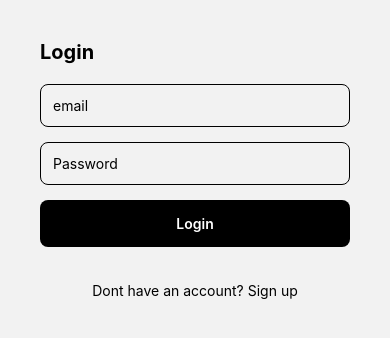
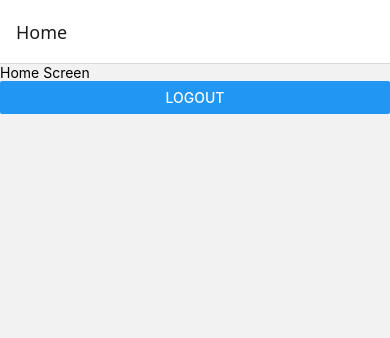
Before and after one commit to shubham2105/course-selling-app-mobile, a React Native app: screen /Home in a window 390 px wide. Shown: the top 338 px of the page. Built offline with nearby package versions, Linux system fonts and the light colour scheme; what react-native-mmkv would draw is missing.

Commit message:
implemented auth with zustand and mmkv

```diff
--- a/src/navigation/MainNavigator.tsx
+++ b/src/navigation/MainNavigator.tsx
@@ -1,5 +1,5 @@
 import { createNativeStackNavigator } from "@react-navigation/native-stack";
-import HomeScreen from "../screens/auth/HomeScree";
+import HomeScreen from "../screens/auth/HomeScreen";
 import MyCoursesScreen from "../screens/courses/MyCoursesScreen";
 
 const Stack = createNativeStackNavigator();
--- a/src/navigation/RootNavigator.tsx
+++ b/src/navigation/RootNavigator.tsx
@@ -1,13 +1,17 @@
 import { NavigationContainer } from "@react-navigation/native";
 import { createNativeStackNavigator } from "@react-navigation/native-stack";
 import AuthNavigator from "./AuthNavigator";
-
-const Stack = createNativeStackNavigator()
+import { useAuthStore } from "../store/authStore";
+import MainNavigator from "./MainNavigator";
 
 export default function RootNavigator(){
+    const isAuthenticated = useAuthStore(
+        state => state.isAuthenticated
+    )
  return(
     <NavigationContainer>
-        <AuthNavigator/>
+        {/* <AuthNavigator/> */}
+       {isAuthenticated ? (<MainNavigator/>): (<AuthNavigator/>)}
     </NavigationContainer>
  )
 }
--- a/src/screens/auth/HomeScreen.tsx
+++ b/src/screens/auth/HomeScreen.tsx
@@ -1,8 +1,11 @@
-import {View, Text} from 'react-native';
+import {View, Text, Button} from 'react-native';
+import { useAuthStore } from '../../store/authStore';
 export default function HomeScreen(){
+    const logout = useAuthStore(state => state.logout)
     return(
         <View>
             <Text>Home Screen</Text>
+            <Button title='logout' onPress={logout}/>
         </View>
     )
 }
```
